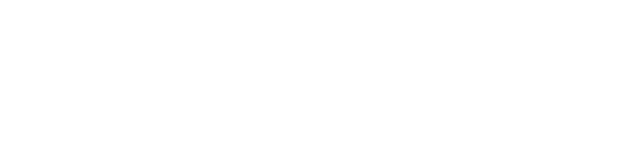
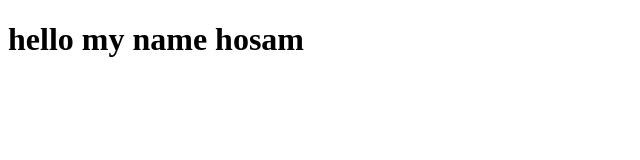
Before and after one commit to hosam3574/front_end_2025_2, a plain HTML site: page index.html in a window 1280 px wide. Shown: the whole page, without its empty margins (0-640 px from the left). Drawn offline with Linux system fonts and the light colour scheme.

Commit message:
simple add

```diff
--- a/index.html
+++ b/index.html
@@ -6,6 +6,6 @@
     <title>Document</title>
 </head>
 <body>
-
+    <h1> hello my name hosam </h1>
 </body>
 </html>
```
Also changed, not shown: 2 other files.
